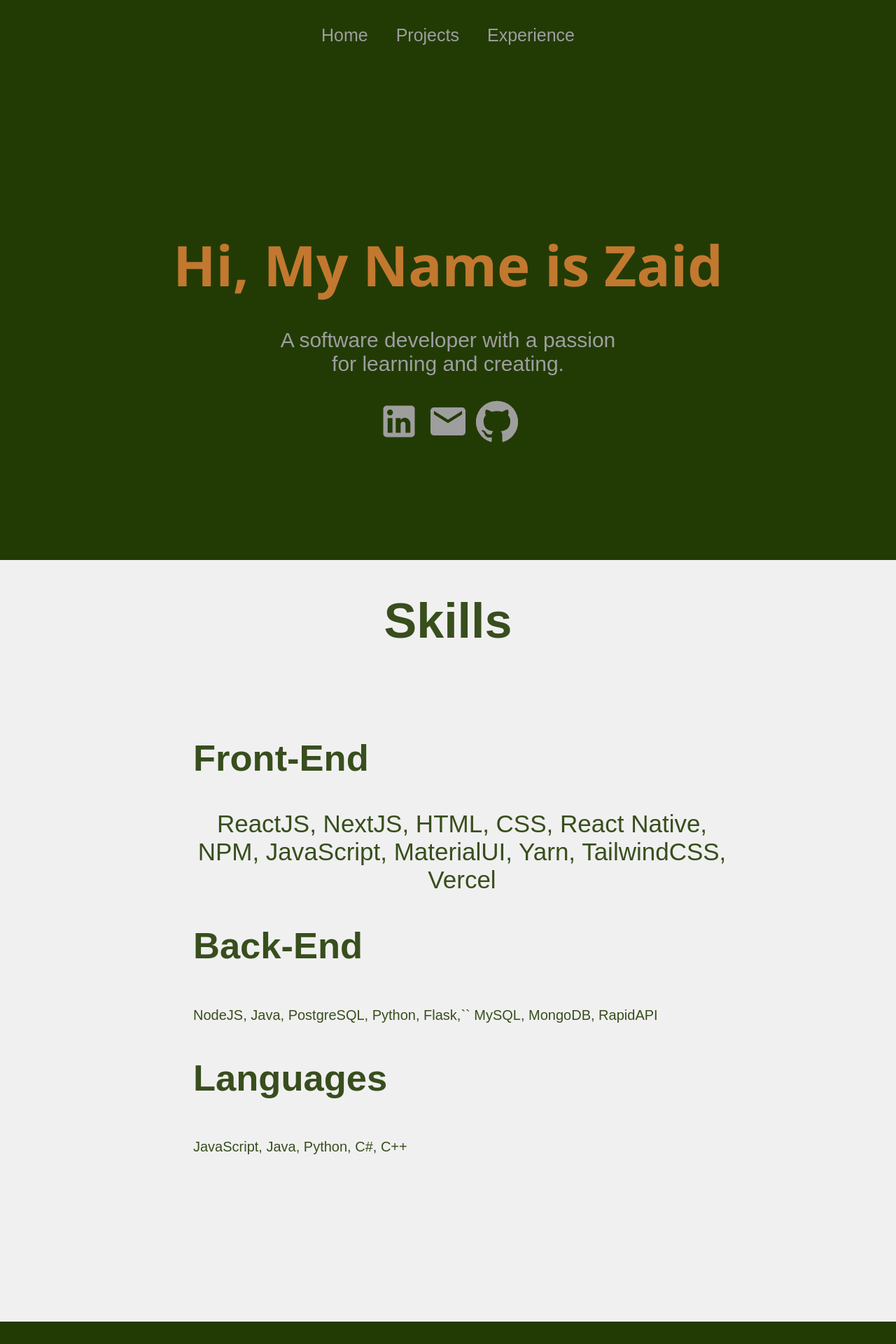
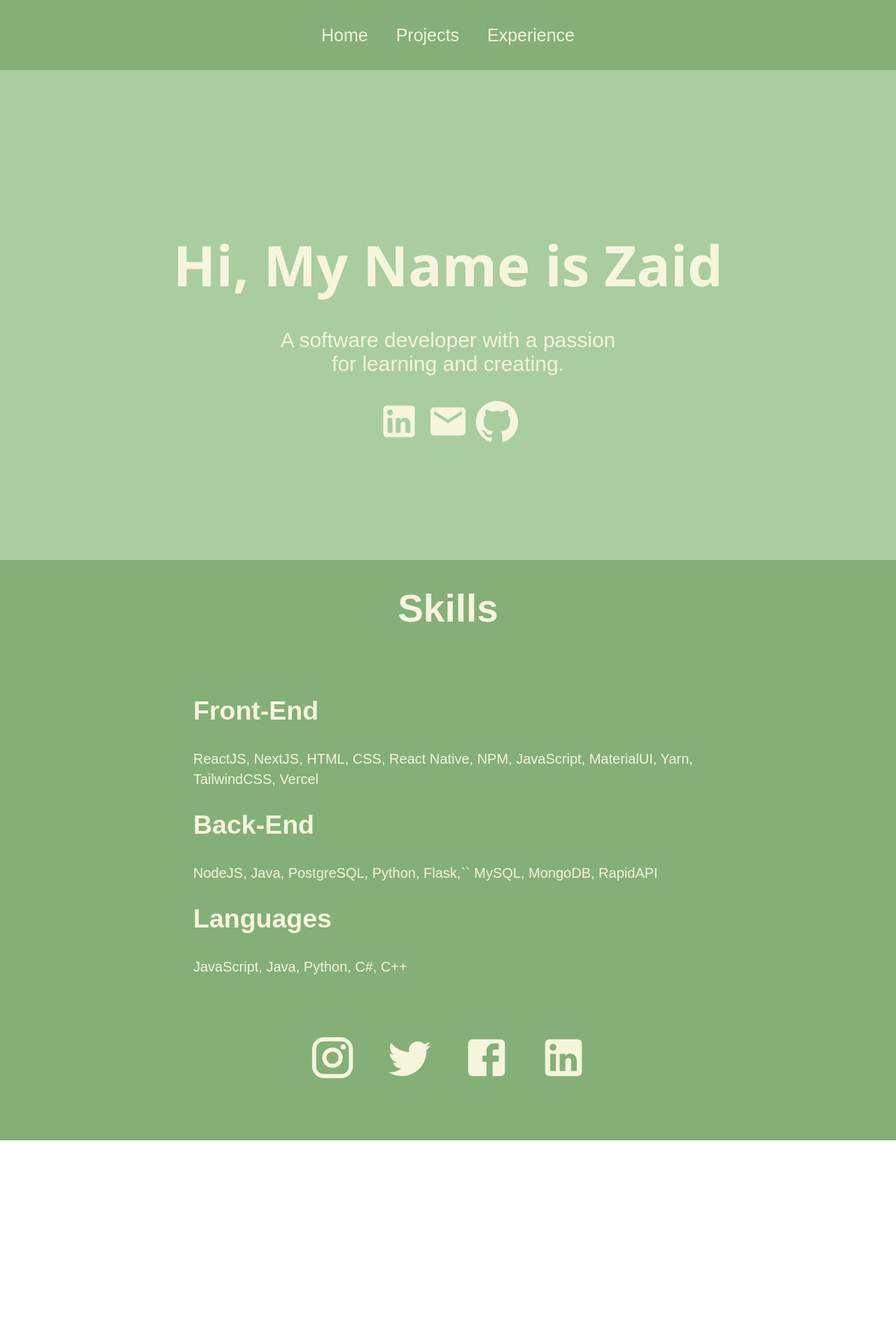
Before and after one commit to zaid42005/personal-portfolio, a React (Create React App) app: page / in a window 1280 px wide. Shown: the top 1920 px of the page at 70% size. After the commit the page ends 1629 px from the top, so only its background shows below. Built offline with nearby package versions, Linux system fonts and the light colour scheme.

Commit message:
made stuff more green idk if I like this. Also added some other little functionality

```diff
--- a/src/pages/Experience.js
+++ b/src/pages/Experience.js
@@ -10,11 +10,11 @@ import WorkIcon from "@material-ui/icons/Work";
 function Experience() {
   return (
     <div className="experience">
-      <VerticalTimeline lineColor="#384e1d">
+      <VerticalTimeline lineColor="#a9cd9e">
         <VerticalTimelineElement
           className="vertical-timeline-element--education"
           date="2022 - 2024"
-          iconStyle={{ background: "#384e1d", color: "#fff" }}
+          iconStyle={{ background: "#84af78", color: "#fff" }}
           icon={<SchoolIcon />}
         >
           <h3 className="vertical-timeline-element-title">
@@ -29,7 +29,7 @@ function Experience() {
         <VerticalTimelineElement
           className="vertical-timeline-element--education"
           date="2024 - 2025"
-          iconStyle={{ background: "#384e1d", color: "#fff" }}
+          iconStyle={{ background: "#84af78", color: "#fff" }}
           icon={<SchoolIcon />}
         >
           <h3 className="vertical-timeline-element-title">
--- a/src/pages/Home.js
+++ b/src/pages/Home.js
@@ -30,10 +30,10 @@ function Home() {
         <ol className="list">
           <li className="item">
             <h2> Front-End</h2>
-            <center>
+            <span>
               ReactJS, NextJS, HTML, CSS, React Native, NPM,
               JavaScript, MaterialUI, Yarn, TailwindCSS, Vercel
-            </center>
+            </span>
           </li>
           <li className="item">
             <h2>Back-End</h2>
--- a/src/styles/Footer.css
+++ b/src/styles/Footer.css
@@ -1,24 +1,25 @@
 .footer {
   width: 100%;
   height: 200px;
-  background: #223b05;
+  background: #84af78;
   display: flex;
   justify-content: center;
   align-items: center;
   flex-direction: column;
   padding-top: 10px;
-  margin-top: 200px;
+  margin-top: 0px;
+
 }
 
 .socialMedia svg {
-  color: white;
+  color: beige;
   margin: 20px;
   font-size: 70px;
   cursor: pointer;
 }
 
 .footer p {
-  color: white;
+  color: beige;
 }
 
 @media only screen and (max-width: 600px) {
--- a/src/styles/Home.css
+++ b/src/styles/Home.css
@@ -2,7 +2,8 @@
   width: 100%;
   align-items: center;
   font-family: "Arial", sans-serif;
-  color: #384e1d;
+  color: #a9cd9e;
+
 }
 
 .about {
@@ -13,14 +14,14 @@
   justify-content: center;
   align-items: center;
   text-align: center;
-  background-color: #223b05;
-  color: #9e9e9e;
+  background-color: #a9cd9e;
+  color: beige;
 }
 
 .about h2 {
   font-family: "Segoe UI", Tahoma, Geneva, Verdana, sans-serif;
   font-size: 80px;
-  color: #c2782f;
+  color: beige;
   height: 50px;
 }
 
@@ -32,25 +33,30 @@
 
   font-size: 60px;
   margin: 5px;
-  color: #9e9e9e;
+  color: beige;
 }
 
 .skills {
-  font-size: 35px;
+  font-size: 25px;
+  color: beige;
   width: 100%;
   display: flex;
   justify-content: center;
   flex-direction: column;
   align-items: center;
+  background-color: #84af78;
 }
 
 .skills h1 {
-  color: #384e1d;
+  font-size: 55px;
+  color: beige;
+
 }
 
 .skills .list {
   list-style: none;
   width: 60%;
+
 }
 
 .list span {
@@ -60,6 +66,7 @@
 @media only screen and (max-width: 600px) {
   .about h2 {
     font-size: 40px;
+
   }
 
   .about .prompt {
--- a/src/styles/Navbar.css
+++ b/src/styles/Navbar.css
@@ -1,7 +1,7 @@
 .navbar {
   width: 100%;
   height: 100px;
-  background: #223b05;
+  background: #84af78;
 
 }
 
@@ -11,11 +11,11 @@
   display: flex;
   align-items: center;
   justify-content: center;
-  color: #9e9e9e;
+  color: beige;
 }
 
 .navbar a {
-  color: #9e9e9e;
+  color: beige;
   text-decoration: none;
   margin: 20px;
   font-size: 25px;
@@ -28,7 +28,7 @@
   position: absolute;
   width: 100%;
   height: 2px;
-  background-color: #ffffff;
+  background-color: beige;
   bottom: 0;
   right: 0;
   transform: scaleX(0);
@@ -58,7 +58,7 @@
   margin-right: 20px;
   background-color: transparent;
   border: none;
-  color: white;
+  color: rgb(247, 33, 33);
   cursor: pointer;
 }
 
```
